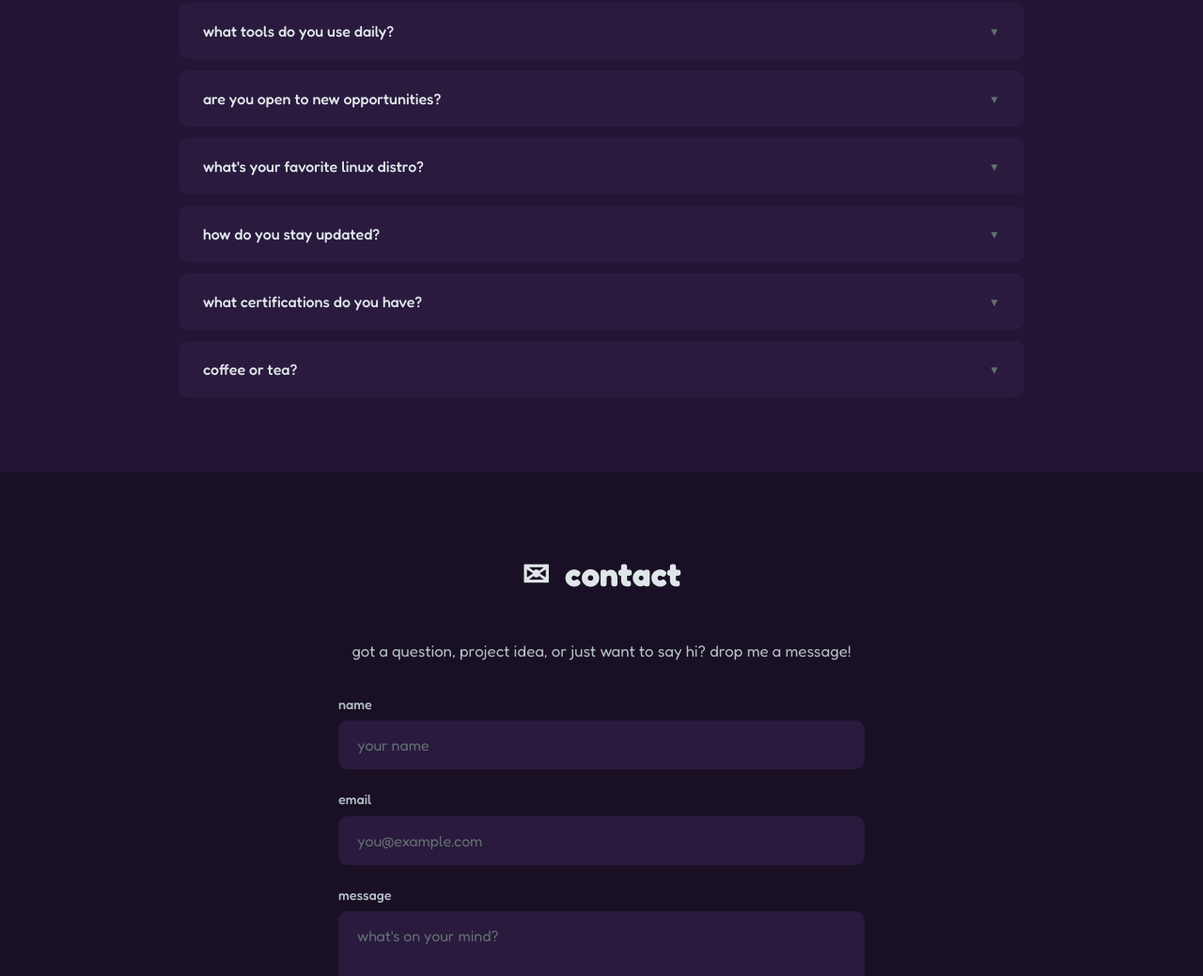
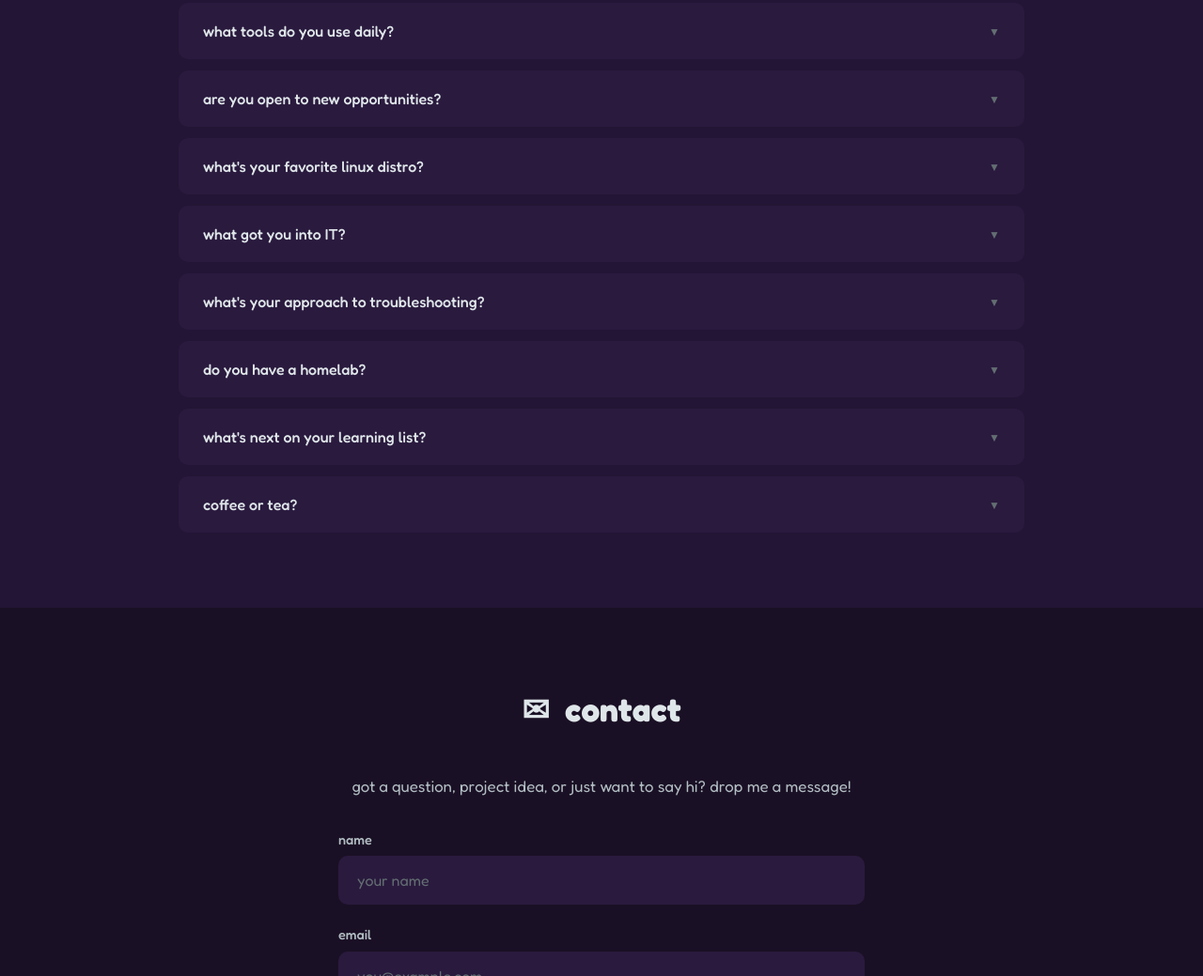
Before and after one commit to prome-pixel12/profile, a plain HTML site: page index.html in a window 1280 px wide. Shown: the part 2921-3960 px from the top of the page at 94% size. Drawn offline with nearby package versions, Linux system fonts and the light colour scheme.

Commit message:
feat: revamp FAQ - add origin story, troubleshooting approach, homelab, learning goals

```diff
--- a/index.html
+++ b/index.html
@@ -453,20 +453,38 @@
         </div>
         <div class="faq-item">
           <button class="faq-question">
-            <span>how do you stay updated?</span>
+            <span>what got you into IT?</span>
             <span class="faq-arrow">&#9660;</span>
           </button>
           <div class="faq-answer">
-            <p>RSS feeds, Hacker News, homelab experiments, and attending local tech meetups. Breaking things in my homelab is the best teacher.</p>
+            <p>Curiosity, honestly. I was always the kid who wanted to know how things worked — why a computer boots the way it does, how data gets from point A to point B, what actually happens when you plug in a network cable. That curiosity turned into an internship, then a career. Three jobs later, I'm still asking the same questions, just at a bigger scale.</p>
           </div>
         </div>
         <div class="faq-item">
           <button class="faq-question">
-            <span>what certifications do you have?</span>
+            <span>what's your approach to troubleshooting?</span>
             <span class="faq-arrow">&#9660;</span>
           </button>
           <div class="faq-answer">
-            <p>I hold several industry certifications in cloud and systems administration. Feel free to ask me directly for the full list!</p>
+            <p>Narrow it down layer by layer. I start from the fundamentals — is it physical? Network? Application? — and work my way up. Check logs first, reproduce the issue if possible, isolate variables, and never assume. The OSI model isn't just theory; it's genuinely how I think through problems.</p>
+          </div>
+        </div>
+        <div class="faq-item">
+          <button class="faq-question">
+            <span>do you have a homelab?</span>
+            <span class="faq-arrow">&#9660;</span>
+          </button>
+          <div class="faq-answer">
+            <p>Yes! It's where I break things on purpose so I don't break them at work. Running Proxmox with a mix of VMs and containers — monitoring stacks, DNS experiments, Docker projects, and whatever new tool catches my eye that week. Best learning environment there is.</p>
+          </div>
+        </div>
+        <div class="faq-item">
+          <button class="faq-question">
+            <span>what's next on your learning list?</span>
+            <span class="faq-arrow">&#9660;</span>
+          </button>
+          <div class="faq-answer">
+            <p>Always something. Right now I'm looking deeper into infrastructure-as-code, Kubernetes, and cloud platforms. The goal isn't to collect buzzwords — it's to understand how these tools solve real problems and where they fit in the bigger picture.</p>
           </div>
         </div>
         <div class="faq-item">
```
